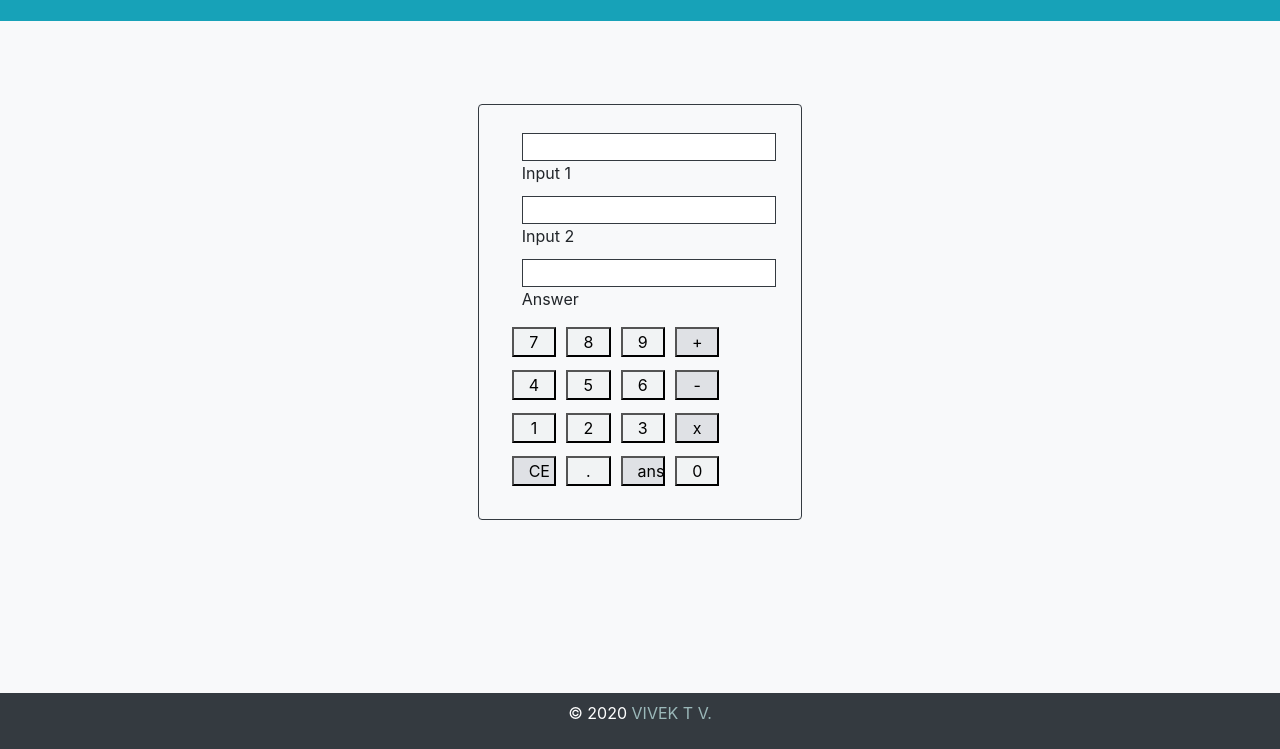
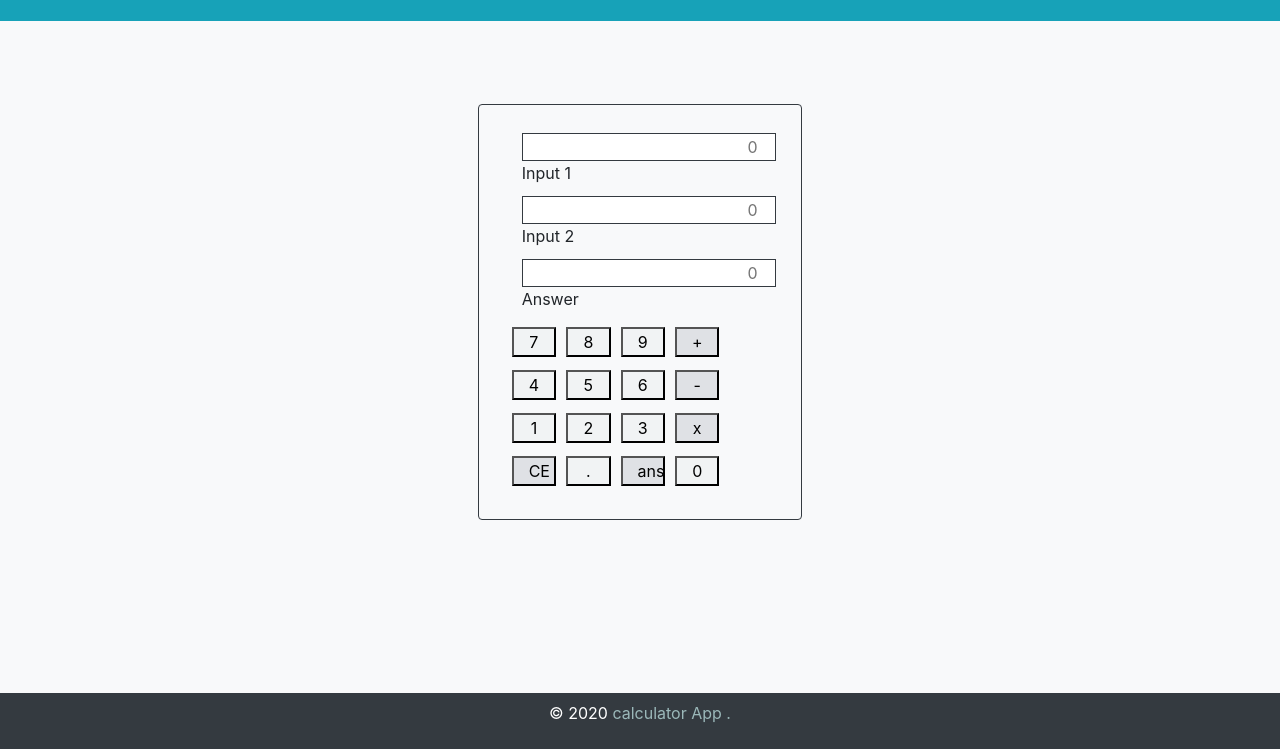
Before and after one commit to vivekappu/CalculatorApp, a plain HTML site: page index.html in a window 1280 px wide. Shown: the part 51-800 px from the top of the page. Drawn offline with nearby package versions, Linux system fonts and the light colour scheme.

Commit message:
minute changes in html

```diff
--- a/index.html
+++ b/index.html
@@ -31,21 +31,21 @@
           <!-- input 1-->
           <div class="row" style="margin: 3px;" >
             <div class="col-sm-12">
-                <input type="number" id="input1" class="border border-dark">
+                <input type="number" id="input1" class="border border-dark text-right" placeholder="0">
                 <label for="input1">Input 1</label>
             </div>
           </div>
           <!-- input 2-->
           <div class="row " style="margin: 3px;">
             <div class="col-sm-12">
-              <input type="number" id="input2" class="border border-dark">
+              <input type="number" id="input2" class="border border-dark text-right" placeholder="0">
               <label for="input1">Input 2</label>
             </div>
           </div>
           <!-- input 3 or answer -->
             <div class="row" style="margin: 3px;">
               <div class="col-md-12">
-                <input type="number" id="input3" class="border border-dark">
+                <input type="number" id="input3" class="border border-dark text-right" placeholder="0">
                 <label for="input1">Answer</label>
               </div>
             </div>
@@ -88,7 +88,7 @@
 
 <footer class="py-2 fixed-bottom bg-dark text-white ">
   <div class="container text-center">
-    <P>&copy; 2020  <span>VIVEK T V.</span> </p>
+    <P>&copy; 2020  <span>calculator App .</span> </p>
   </div>
 </footer>
 </body>
```
